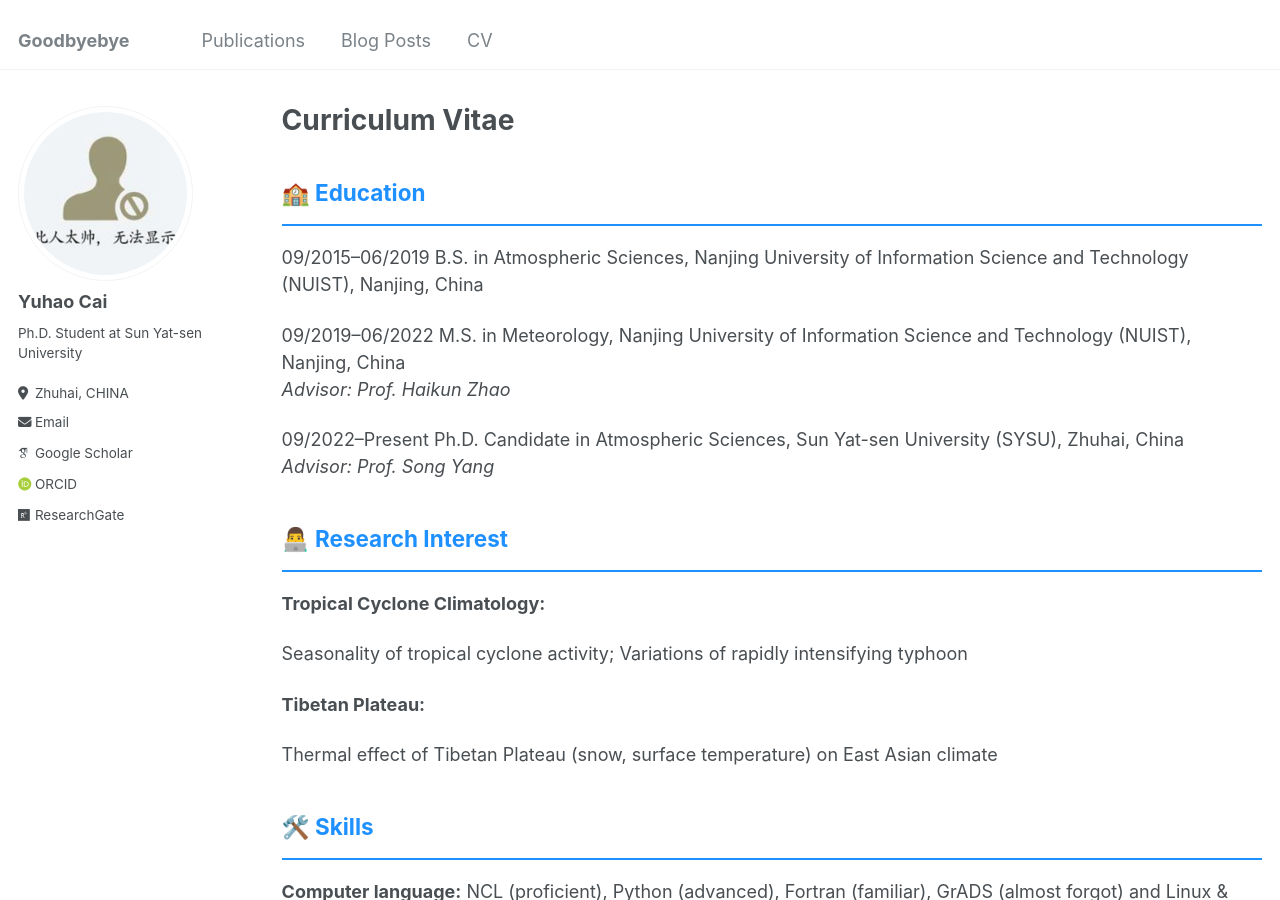
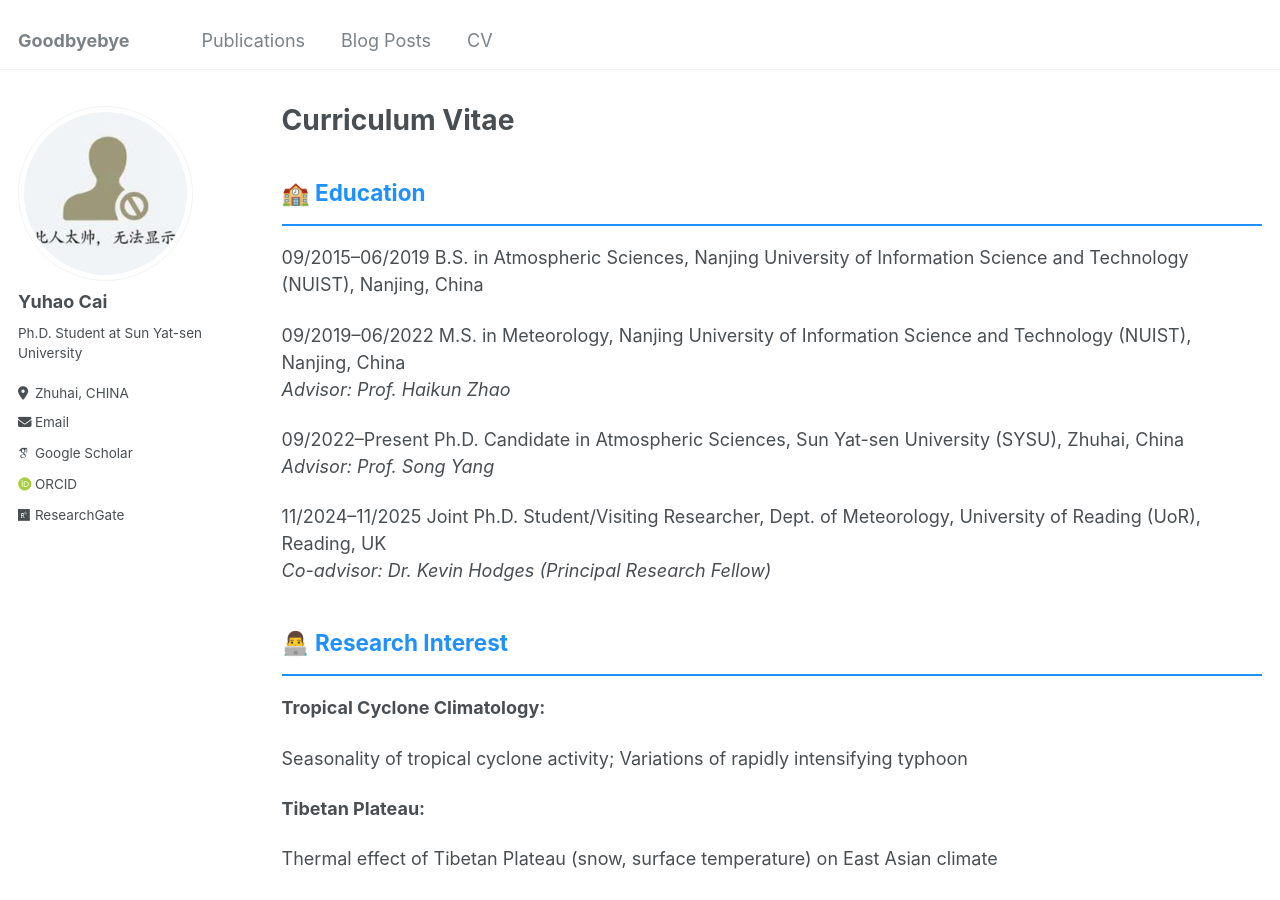
Before and after one commit to caiyh63/caiyh63.github.io, a Jekyll site: the page built from _pages/cv.md, in a window 1280 px wide and 900 px high. Built offline with Jekyll 4.4.1, drawn with Linux system fonts in a browser that asks for light colours; some web fonts are replaced; some of the changed text lies outside the part shown.

Commit message:
Update cv.md

```diff
--- a/_pages/cv.md
+++ b/_pages/cv.md
@@ -17,6 +17,8 @@ redirect_from:
 09/2019–06/2022	    M.S. in Meteorology, Nanjing University of Information Science and Technology (NUIST), Nanjing, China <br>               _Advisor: Prof. Haikun Zhao_
 
 09/2022–Present	    Ph.D. Candidate in Atmospheric Sciences, Sun Yat-sen University (SYSU), Zhuhai, China <br>                               _Advisor: Prof. Song Yang_
+
+11/2024–11/2025	    Joint Ph.D. Student/Visiting Researcher, Dept. of Meteorology, University of Reading (UoR), Reading, UK <br>              _Co-advisor: Dr. Kevin Hodges (Principal Research Fellow)_
 
 ## 👨‍💻 <span style="color:#1E90FF">Research Interest</span>
 <hr style="border: none; background-color: #1E90FF; height: 2px;"/>
@@ -69,3 +71,8 @@ Project: Synoptic and Dynamic Meteorology; Re-examination Items
 2022 The first prize of the third graduate innovation achievement exhibition @NUIST
 
 2019 The second prize of the China post-graduate mathematical modeling contest
+
+## 💴 <span style="color:#1E90FF">Research Funding</span>
+<hr style="border: none; background-color: #1E90FF; height: 2px;"/>
+
+2024  Joint Ph.D. Training Program, China Scholarship Council
```
